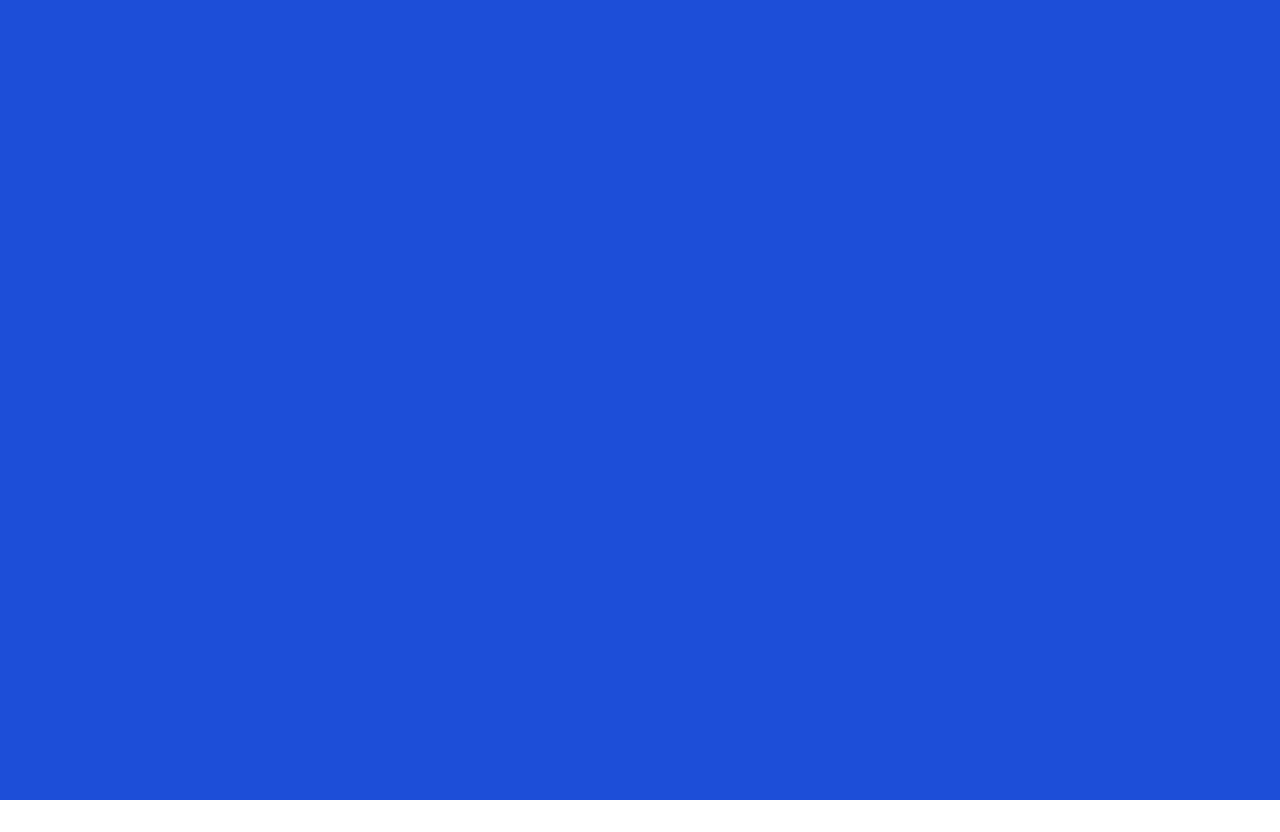
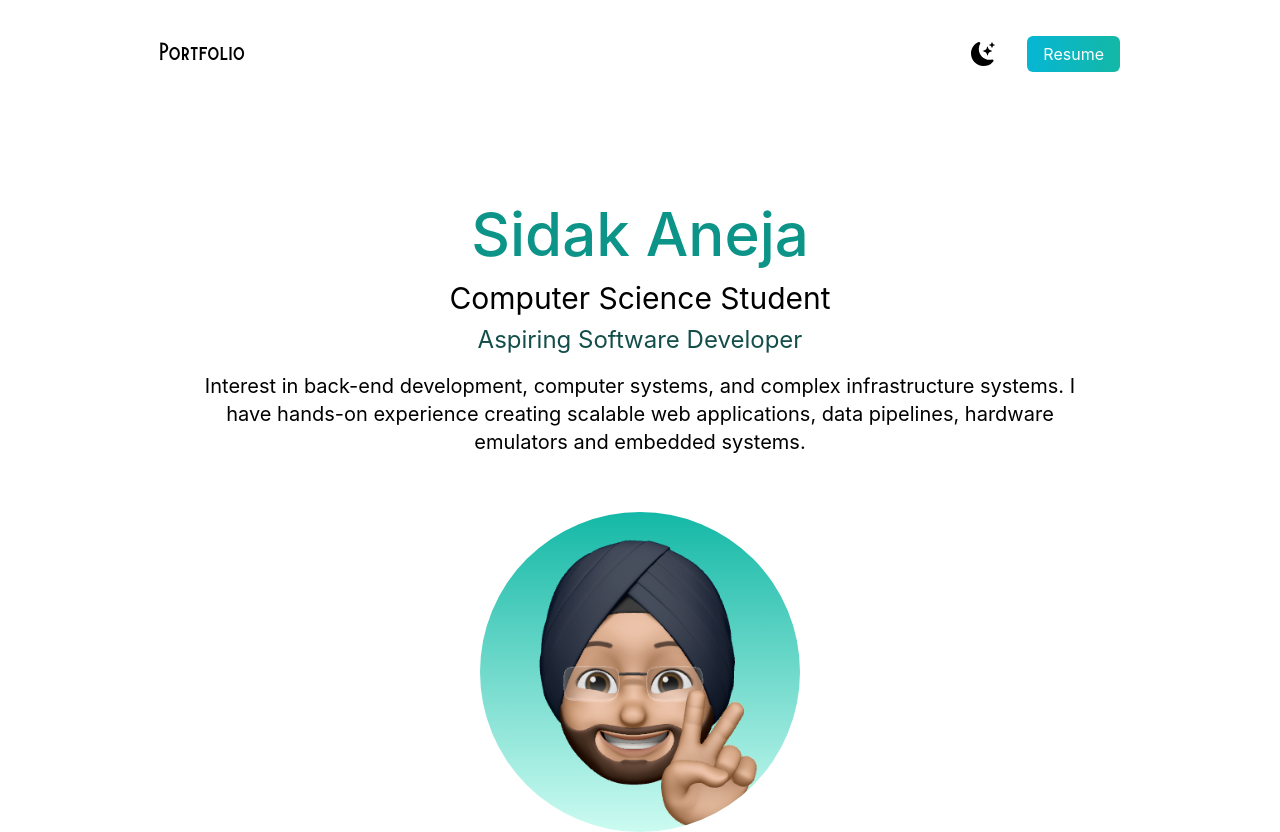
Before and after one commit to sidakaneja/PortfolioWebsite, a Next.js app: page / in a window 1280 px wide. Before the commit the page ends 800 px from the top, so only its background shows below. Built offline with nearby package versions, Linux system fonts and the light colour scheme.

Commit message:
Added nav bar, header, and image

```diff
--- a/pages/index.js
+++ b/pages/index.js
@@ -1,20 +1,48 @@
 import Head from 'next/head'
+import { useState } from "react";
+import { BsFillMoonStarsFill } from "react-icons/bs";
+import Image from "next/image";
+import peacePortrait from "../public/image.png"
 
 export default function Home() {
+  const [darkMode, setDarkMode] = useState(false);
   return (
-    <>
-      <Head>
+    <div className={darkMode ? "dark" : ""}>
+      < Head >
         <title>Create Next App</title>
         <meta name="description" content="Generated by create next app" />
         <meta name="viewport" content="width=device-width, initial-scale=1" />
         <link rel="icon" href="/favicon.ico" />
-      </Head>
+      </Head >
 
-      <main>
-        <section className="bg-blue-700 min-h-screen">
-
+      {/* <main className="bg-white px-10 dark:bg-gray-900 md:px-20 lg:px-40"> */}
+      <main className="bg-white px-10 md:px-20 lg:px-40">
+        <section className="min-h-screen">
+          {/* <section> */}
+          <nav className="py-10 mb-12 flex justify-between">
+            <h1 className="text-xl font-burtons">Portfolio</h1>
+            <ul className="flex items-center">
+              <li>
+                <BsFillMoonStarsFill className="cursor-pointer text-2xl" />
+              </li>
+              <li>
+                <a className=" bg-gradient-to-r from-cyan-500 to-teal-500 text-white px-4 py-2 rounded-md ml-8" href="#">Resume</a>
+              </li>
+            </ul>
+          </nav>
+          <div className="text-center p-10">
+            <h2 className="text-5xl py-2 text-teal-600 font-medium md:text-6xl">Sidak Aneja</h2>
+            <h3 className="text-2xl py-2 md:text-3xl">Computer Science Student</h3>
+            <h3 className="text-xl text-teal-900 md:text-2xl">Aspiring Software Developer</h3>
+            <p className="text-md py-4 leading-7 md:text-xl max-w-l mx-auto">
+              Interest in back-end development, computer systems, and complex infrastructure systems. I have hands-on experience creating scalable web applications, data pipelines, hardware emulators and embedded systems.
+            </p>
+          </div>
+          <div className="relative mx-auto bg-gradient-to-b from-teal-500 to-teal-100 rounded-full w-80 h-80 overflow-hidden">
+            <Image src={peacePortrait} alt="3D image of me" className="mt-5 ml-3" layout="fill" objectFit="cover" />
+          </div>
         </section>
       </main>
-    </>
+    </div >
   )
 }
--- a/styles/globals.css
+++ b/styles/globals.css
@@ -1,6 +1,23 @@
 @tailwind base;
 @tailwind components;
 @tailwind utilities;
+
+html,
+body {
+  padding: 0;
+  margin: 0;
+  font-family: -apple-system, BlinkMacSystemFont, Segoe UI, Roboto, Oxygen,
+    Ubuntu, Cantarell, Fira Sans, Droid Sans, Helvetica Neue, sans-serif;
+}
+
+a {
+  color: inherit;
+  text-decoration: none;
+}
+
+* {
+  box-sizing: border-box;
+}
 
 @font-face {
   font-family: "burtons";
--- a/tailwind.config.js
+++ b/tailwind.config.js
@@ -6,7 +6,11 @@ module.exports = {
     "./components/**/*.{js,ts,jsx,tsx}",
   ],
   theme: {
-    extend: {},
+    extend: {
+      fontFamily: {
+        burtons: "burtons",
+      }
+    },
   },
   plugins: [],
 }
```
Also changed, not shown: public/image.png (added), public/original_image.png (added).
